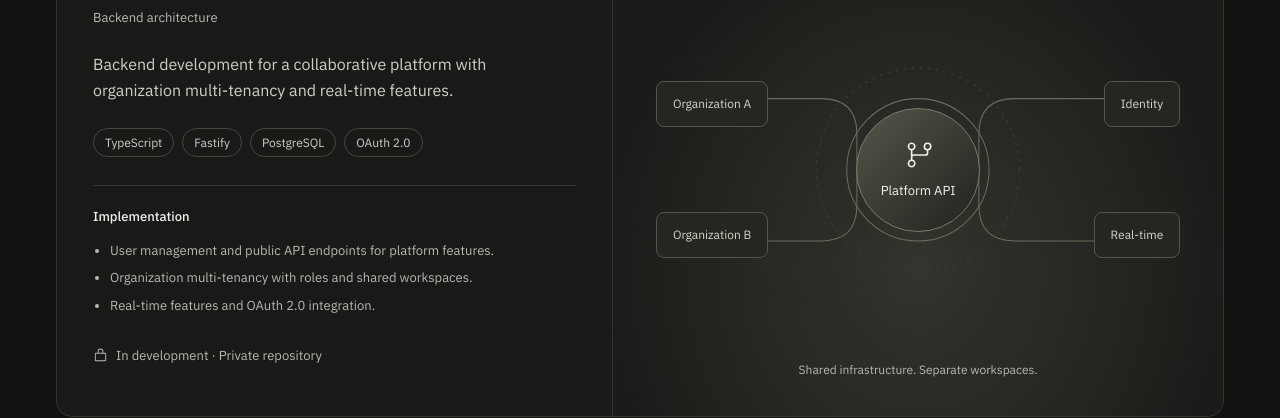
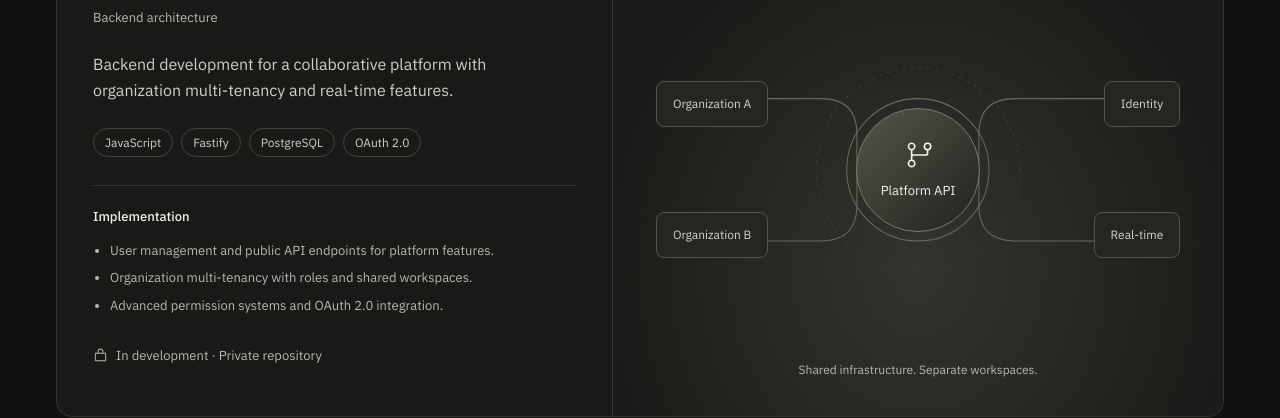
Before and after one commit to maywanel/portfolio, a Next.js app: page / in a window 1280 px wide. Shown: the part 1340-1758 px from the top of the page. Built offline with nearby package versions, Linux system fonts and the light colour scheme.

Commit message:
fix project card

```diff
--- a/lib/portfolio.ts
+++ b/lib/portfolio.ts
@@ -27,12 +27,12 @@ export const projects: Project[] = [
     category: 'Backend architecture',
     status: 'In development · Private repository',
     summary: 'Backend development for a collaborative platform with organization multi-tenancy and real-time features.',
-    technologies: ['TypeScript', 'Fastify', 'PostgreSQL', 'OAuth 2.0'],
+    technologies: ['JavaScript', 'Fastify', 'PostgreSQL', 'OAuth 2.0'],
     architecture: ['Public API', 'Authentication & organization access', 'Platform services'],
     implementation: [
       'User management and public API endpoints for platform features.',
       'Organization multi-tenancy with roles and shared workspaces.',
-      'Real-time features and OAuth 2.0 integration.',
+      'Advanced permission systems and OAuth 2.0 integration.',
     ],
   },
   {
```
Also changed, not shown: index.html (+1 -1 lines).
